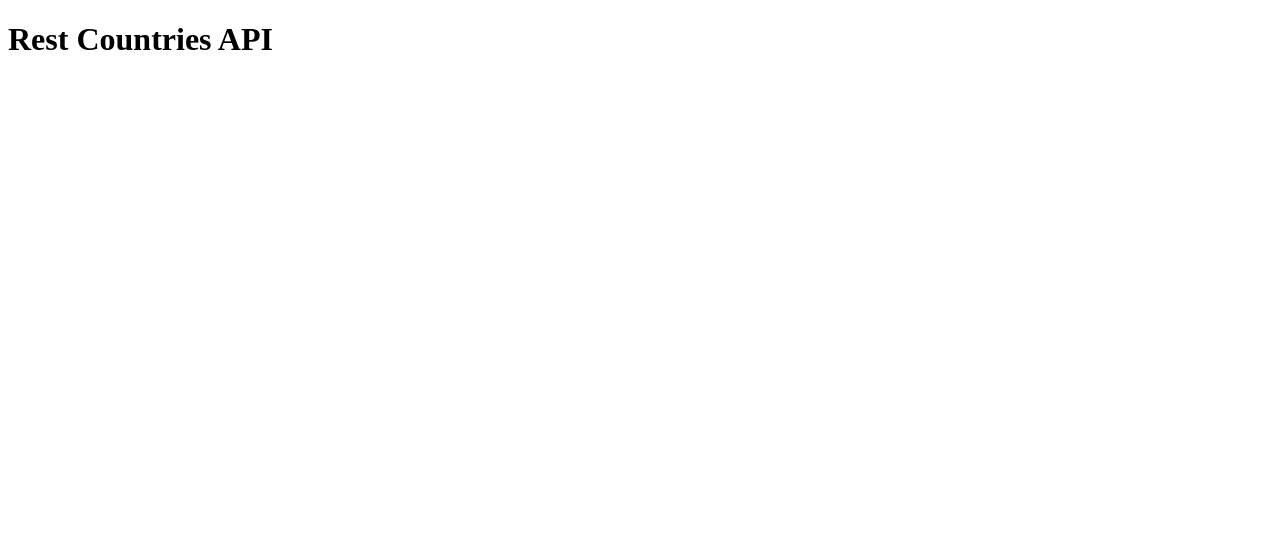
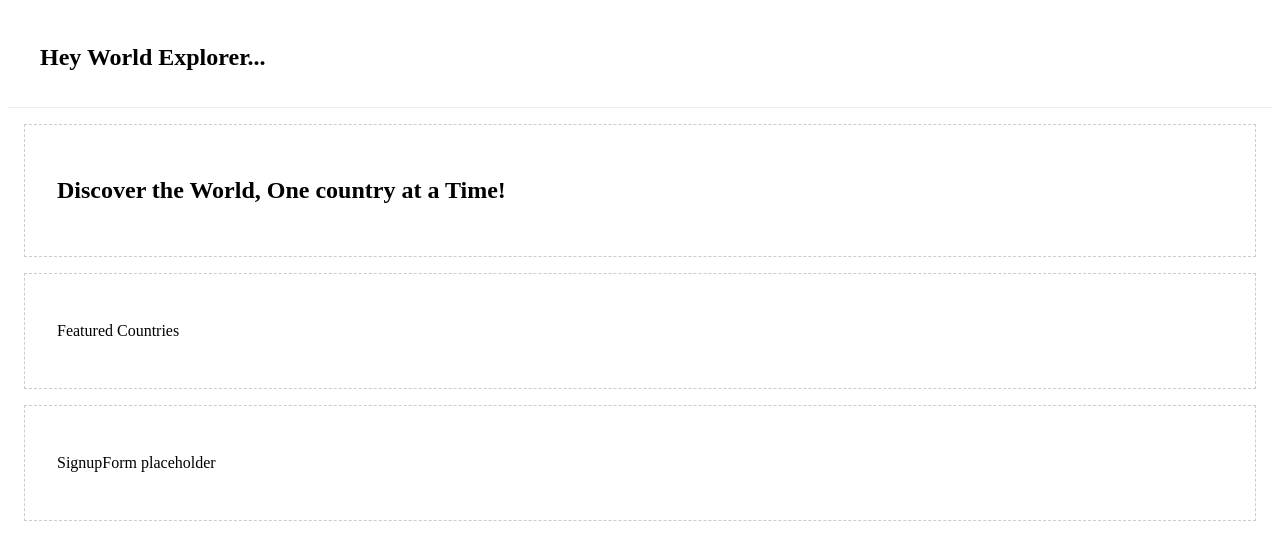
Before and after one commit to VidhyaDivakar/rest-countries-api-react-ts, a React (Vite) app: page / in a window 1280 px wide. Shown: the top 560 px of the page. Built offline with nearby package versions, Linux system fonts and the light colour scheme.

Commit message:
Setup welcome page with stub components and routing

```diff
--- a/package.json
+++ b/package.json
@@ -11,7 +11,8 @@
   },
   "dependencies": {
     "react": "^19.2.5",
-    "react-dom": "^19.2.5"
+    "react-dom": "^19.2.5",
+    "react-router-dom": "^7.15.0"
   },
   "devDependencies": {
     "@babel/core": "^7.29.0",
--- a/src/App.tsx
+++ b/src/App.tsx
@@ -1,12 +1,14 @@
-import './App.css'
-
+import "./App.css";
+import { BrowserRouter, Routes, Route } from "react-router-dom";
+import Welcome from "./pages/Welcome";
 function App() {
-
   return (
-    <>
-     <h1> Rest Countries API</h1>
-    </>
-  )
+    <BrowserRouter>
+      <Routes>
+        <Route path="/" element={<Welcome />} />
+      </Routes>
+    </BrowserRouter>
+  );
 }
 
-export default App
+export default App;
--- /dev/null
+++ b/src/components/common/Nav.tsx
@@ -0,0 +1,7 @@
+export default function Nav() {
+  return (
+    <nav style={{ padding: "1rem 2rem", borderBottom: "1px solid #eee" }}>
+      <h2>Hey World Explorer...</h2>
+    </nav>
+  );
+}
--- /dev/null
+++ b/src/components/welcome/FeaturedCountries.tsx
@@ -0,0 +1,9 @@
+export default function FeatureCountries() {
+  return (
+    <section
+      style={{ padding: "2rem", border: "1px dashed #ccc", margin: "1rem" }}
+    >
+      <p>Featured Countries</p>
+    </section>
+  );
+}
--- /dev/null
+++ b/src/components/welcome/HeroSection.tsx
@@ -0,0 +1,9 @@
+export default function HeroSection() {
+  return (
+    <section
+      style={{ padding: "2rem", border: "1px dashed #ccc", margin: "1rem" }}
+    >
+      <h2>Discover the World, One country at a Time!</h2>
+    </section>
+  );
+}
--- /dev/null
+++ b/src/components/welcome/SignupForm.tsx
@@ -0,0 +1,9 @@
+export default function Signupform() {
+  return (
+    <section
+      style={{ padding: "2rem", border: "1px dashed #ccc", margin: "1rem" }}
+    >
+      <p>SignupForm placeholder</p>
+    </section>
+  );
+}
--- /dev/null
+++ b/src/pages/Welcome.tsx
@@ -0,0 +1,17 @@
+import Nav from "../components/common/Nav";
+import HeroSection from "../components/welcome/HeroSection";
+import FeatureCountries from "../components/welcome/FeaturedCountries";
+import Signupform from "../components/welcome/SignupForm";
+
+export default function Welcome() {
+  return (
+    <>
+      <Nav />
+      <main>
+        <HeroSection />
+        <FeatureCountries />
+        <Signupform />
+      </main>
+    </>
+  );
+}
```
Also changed, not shown: 1 other file (tests, documents, lock files or other folders).
